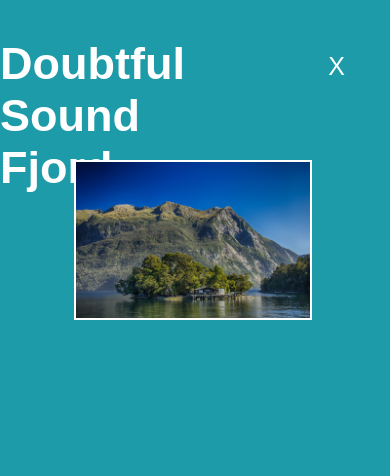
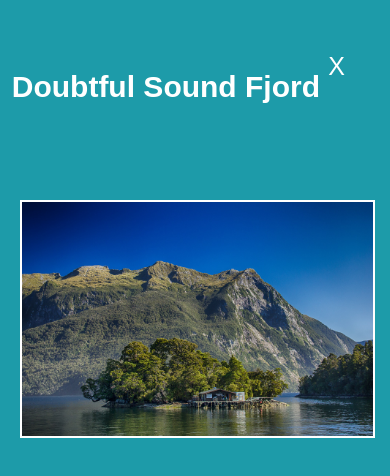
Before and after one commit to saketsinha1209/Frontend-webpage, a plain HTML site: page image3.html in a window 390 px wide. Drawn offline with Linux system fonts and the light colour scheme.

Commit message:
Update image3.html

```diff
--- a/image3.html
+++ b/image3.html
@@ -37,6 +37,21 @@ border:2px solid white;
     font-size: 25px;
     border:none;
 }
+    @media (max-width:450px)and (min-width:320px) {
+    #image3{
+        position:absolute;
+        width:90%;
+        top: 200px;
+        right: 15px;
+    }
+    #heading{
+        text-align: center;
+        position:absolute;
+        top: 50px;
+        right: 70px;
+        font-size :30px;
+    }
+}
     </style>
 <body>
     <h1 id="heading">Doubtful Sound Fjord</h1>
```
